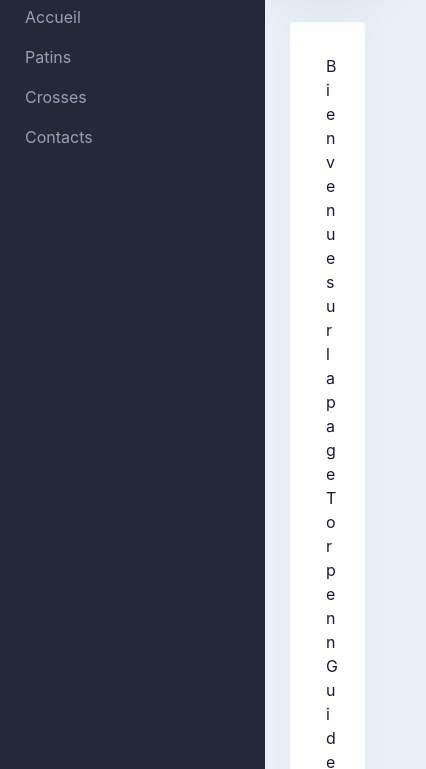
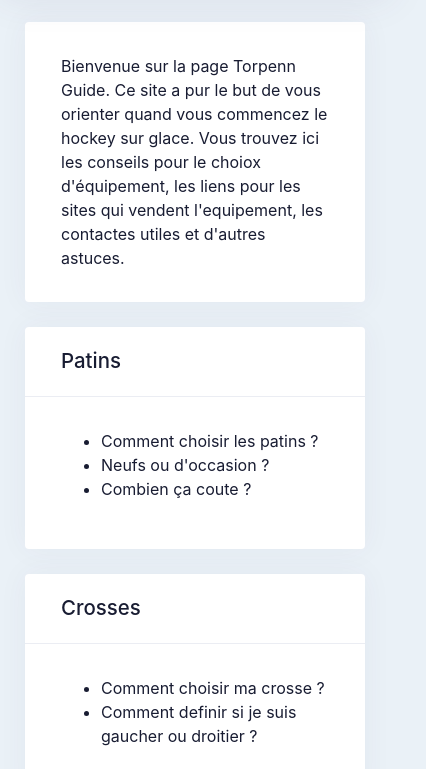
Before and after one commit to torpenn/torpenn.github.io, a plain HTML site: page index.html in a window 390 px wide. Shown: the part 75-844 px from the top of the page, 426 px wide, since content can reach past the window. Drawn offline with nearby package versions, Linux system fonts and the light colour scheme.

Commit message:
WIP: some responsibility

```diff
--- a/css/styles.css
+++ b/css/styles.css
@@ -9,8 +9,8 @@ body {
   flex-direction: column;
   background: #EAF1F7;
   height: 100%;
-  margin: 0px;
-  padding: 0px;
+  margin: 0;
+  padding: 0;
   font-weight: 400;
 }
 
@@ -28,7 +28,7 @@ body {
 .flex-row-fluid {
   -webkit-box-flex: 1;
   flex: 1 auto;
-  -ms-flex: 1 0 0px;
+  -ms-flex: 1 0 0;
   min-width: 0;
 }
 
@@ -81,6 +81,17 @@ body {
   background-color: #1F2433;
 }
 
+@media (max-width: 667px) {
+  .aside {
+    z-index: 1001;
+    left: -295px;
+  }
+
+  .wrapper {padding-left: 0 !important;}
+
+  .header {left: 0 !important;}
+}
+
 /* ############ CONTENT ############*/
 .wrapper {
   padding-left: 265px;
@@ -95,7 +106,7 @@ body {
   justify-content: space-between;
   display: flex;
   left: 265px;
-  box-shadow: 0px 0px 40px 0px rgba(82, 63, 105, 0.1);
+  box-shadow: 0 0 40px 0 rgba(82, 63, 105, 0.1);
 }
 
 /* ############ HEADER ############*/
@@ -107,6 +118,7 @@ body {
 }
 
 .header a {color: #181c32;}
+
 .content {
   padding: 25px 0;
 }
@@ -120,11 +132,10 @@ body {
 }
 
 
-
 /* ############ CARD ############*/
 .card-custom {
-  box-shadow: 0px 0px 30px 0px rgba(82, 63, 105, 0.05);
-  -webkit-box-shadow: 0px 0px 30px 0px rgba(82, 63, 105, 0.05);
+  box-shadow: 0 0 30px 0 rgba(82, 63, 105, 0.05);
+  -webkit-box-shadow: 0 0 30px 0 rgba(82, 63, 105, 0.05);
   border: 0;
 }
 
--- a/index.html
+++ b/index.html
@@ -15,7 +15,6 @@
 <body>
 <div class="d-flex flex-column flex-root">
   <div class="d-flex flex-row flex-column-fluid page">
-    <div id="sidebar" class="d-flex flex-row-auto flex-column">
     <div class="aside aside-left aside-fixed d-flex flex-column flex-row-auto vh-100">
       <div class="brand flex-column-auto">
         <i class="material-icons md-30 menu-icon ">sports_hockey</i>
@@ -28,10 +27,10 @@
               <a class="nav-link" href="#">Accueil</a>
             </li>
             <li class="nav-item">
-                <a class="nav-link" href="#">Patins</a>
+              <a class="nav-link" href="#scates">Patins</a>
             </li>
             <li class="nav-item">
-                <a class="nav-link" href="#crosses">Crosses</a>
+              <a class="nav-link" href="#sticks">Crosses</a>
             </li>
             <li class="nav-item">
               <a href="#contacts" class="nav-link">Contacts</a>
@@ -59,23 +58,44 @@
           </div>
         </div>
       </div>
+
       <div class="row">
         <div class="col-lg-12">
           <div class="card card-custom gutter-b">
             <div class="card-header pt-6">
               <div class="card-title">
-                  <h3 id="crosses" class="card-label">Crosses</h3>
+                <h3 id="scates" class="card-label">Patins</h3>
+              </div>
+            </div>
+            <div class="card-body">
+              <ul>
+                <li>Comment choisir les patins ?</li>
+                <li>Neufs ou d'occasion ?</li>
+                <li>Combien ça coute ?</li>
+              </ul>
+            </div>
+          </div>
+        </div>
+      </div>
+
+      <div class="row">
+        <div class="col-lg-12">
+          <div class="card card-custom gutter-b">
+            <div class="card-header pt-6">
+              <div class="card-title">
+                <h3 id="sticks" class="card-label">Crosses</h3>
               </div>
             </div>
             <div class="card-body">
               <ul>
                 <li>Comment choisir ma crosse ?</li>
-                  <li> Comment definir si je suis gaucher ou droitier ?</li>
+                <li>Comment definir si je suis gaucher ou droitier ?</li>
               </ul>
             </div>
           </div>
         </div>
       </div>
+
       <div class="row">
         <div class="col-lg-12">
           <div class="card card-custom gutter-b">
@@ -93,7 +113,7 @@
           </div>
         </div>
       </div>
-      </div>
+
     </div>
   </div>
 </div>
```
Lines whose indentation alone changed are shown as unchanged.
